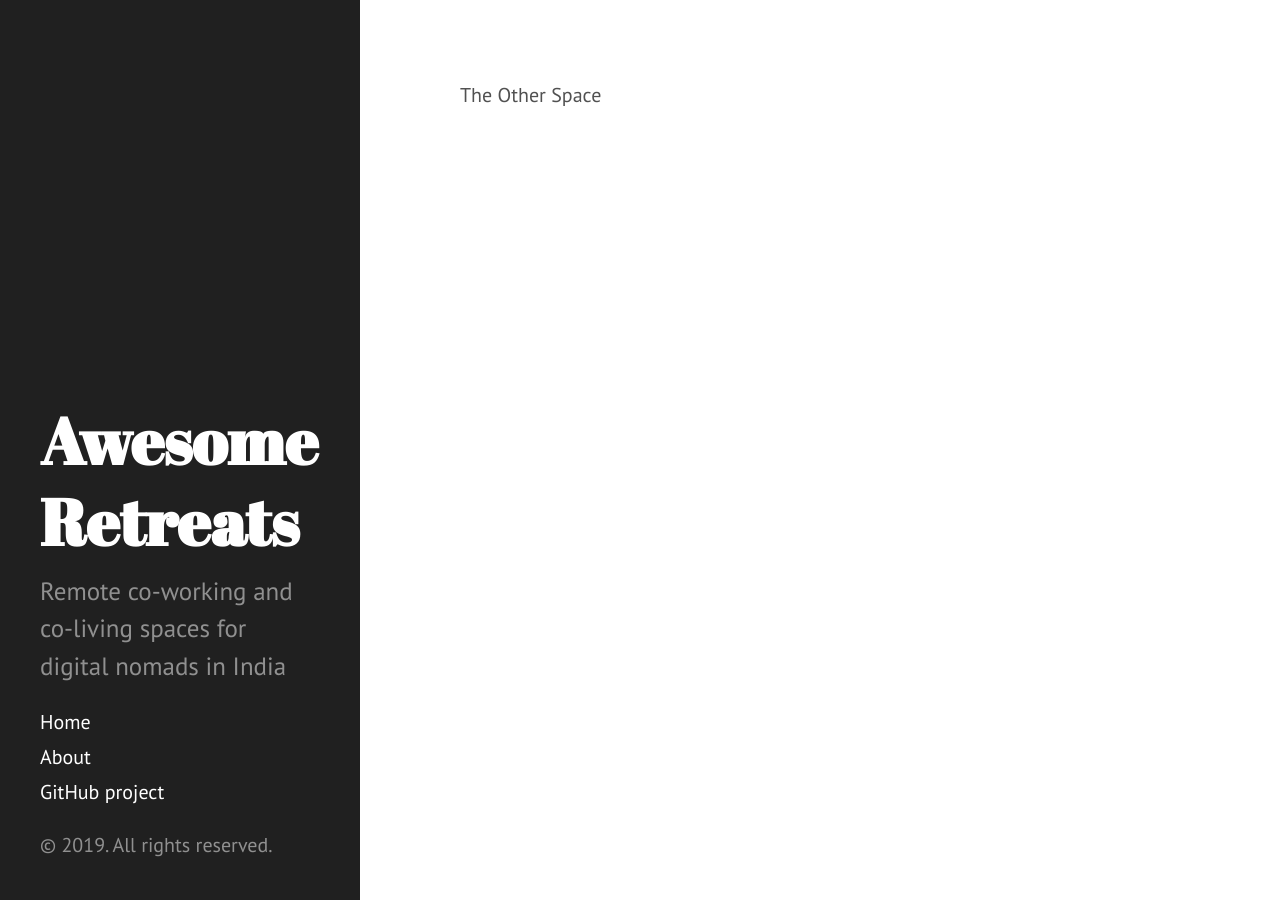
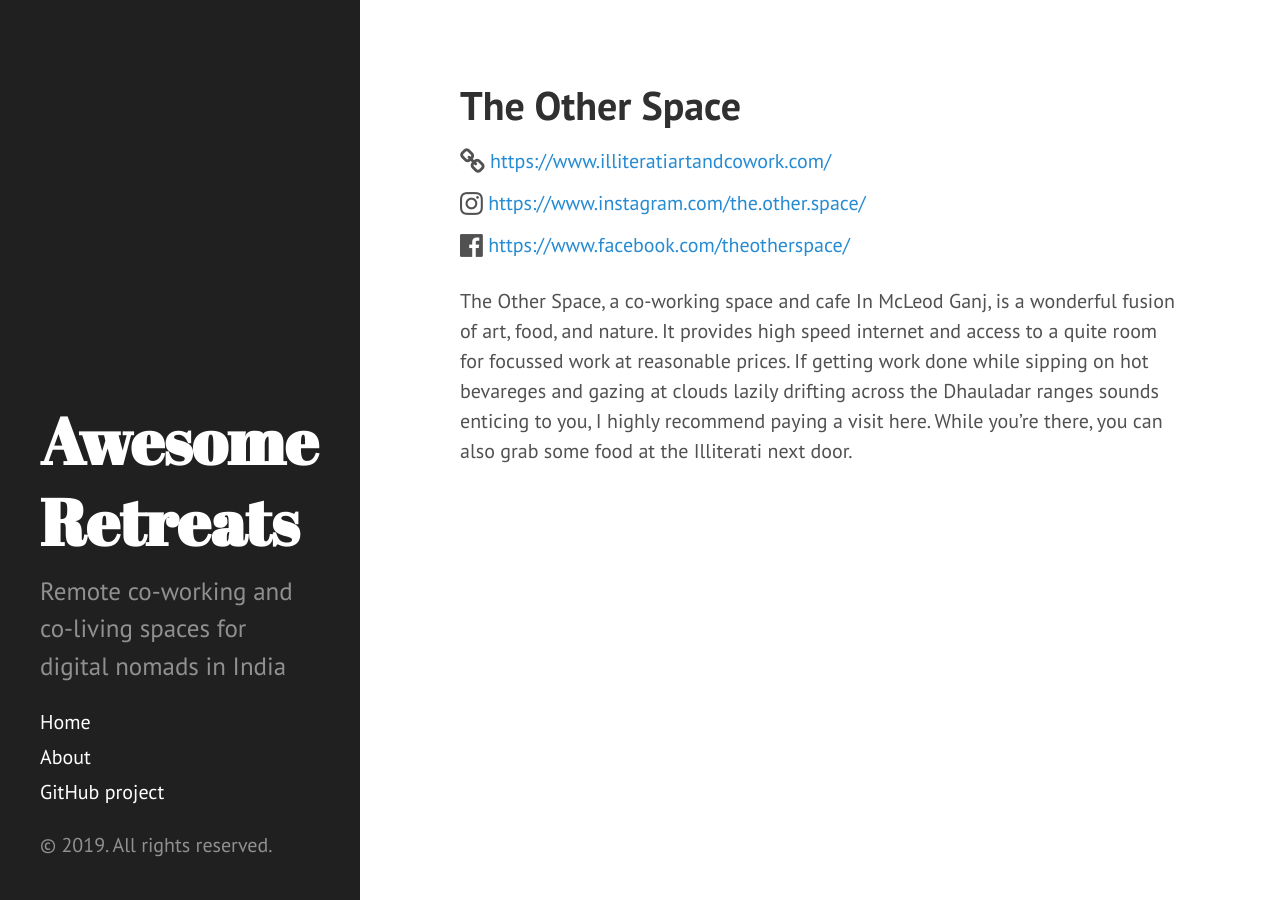
Before and after one commit to mb-14/awesome-retreats, a Jekyll site: the page built from _retreats/the_other_space.md, in a window 1280 px wide. Built offline with Jekyll 4.4.1, drawn with Linux system fonts in a browser that asks for light colours.

Commit message:
Add info for alt-life and the other space

```diff
--- a/_retreats/the_other_space.md
+++ b/_retreats/the_other_space.md
@@ -1,9 +1,13 @@
 ---
-layout: default
+layout: retreat
 title:  "The Other Space"
 location:
     latitude: 32.231354
     longitude: 76.326806
+links:
+    website: "https://www.illiteratiartandcowork.com/"
+    instagram: "https://www.instagram.com/the.other.space/"
+    facebook: "https://www.facebook.com/theotherspace/"
 ---
 
-The Other Space
+The Other Space, a co-working space and cafe In McLeod Ganj, is a wonderful fusion of art, food, and nature. It provides high speed internet and access to a quite room for focussed work at reasonable prices. If getting work done while sipping on hot bevareges and gazing at clouds lazily drifting across the Dhauladar ranges sounds enticing to you, I highly recommend paying a visit here. While you're there, you can also grab some food at the Illiterati next door.
--- a/docs/feed.xml
+++ b/docs/feed.xml
@@ -1 +1 @@
-<?xml version="1.0" encoding="utf-8"?><feed xmlns="http://www.w3.org/2005/Atom" ><generator uri="https://jekyllrb.com/" version="4.0.0">Jekyll</generator><link href="/awesome-retreats/feed.xml" rel="self" type="application/atom+xml" /><link href="/awesome-retreats/" rel="alternate" type="text/html" /><updated>2019-12-15T04:42:43+05:30</updated><id>/awesome-retreats/feed.xml</id><title type="html">Awesome Retreats</title><subtitle>Remote co-working and co-living spaces for digital nomads in India</subtitle><author><name>Miroojin Bakshi</name></author></feed>
+<?xml version="1.0" encoding="utf-8"?><feed xmlns="http://www.w3.org/2005/Atom" ><generator uri="https://jekyllrb.com/" version="4.0.0">Jekyll</generator><link href="/awesome-retreats/feed.xml" rel="self" type="application/atom+xml" /><link href="/awesome-retreats/" rel="alternate" type="text/html" /><updated>2019-12-16T12:38:19+05:30</updated><id>/awesome-retreats/feed.xml</id><title type="html">Awesome Retreats</title><subtitle>Remote co-working and co-living spaces for digital nomads in India</subtitle><author><name>Miroojin Bakshi</name></author></feed>
--- a/docs/index.html
+++ b/docs/index.html
@@ -248,10 +248,10 @@
 
 
     <div class="content container">
-      <div id="7e6d418f-f613-4940-9c6c-ecc4abaaeeb8" style="width:100%;height:700px;"></div>
+      <div id="0bccd60c-dfa0-4e61-beba-b08ad480c325" style="width:100%;height:700px;"></div>
 <script type="text/javascript">
   jekyllMaps.register(
-    '7e6d418f-f613-4940-9c6c-ecc4abaaeeb8',
+    '0bccd60c-dfa0-4e61-beba-b08ad480c325',
     [{"latitude":32.24966,"longitude":76.328267,"title":"Alt Life - Dharamkot","icon":null,"url":"/retreats/alt_life_dharamkot.html","url_text":null,"image":"","popup_html":""},{"latitude":32.039486,"longitude":76.723324,"title":"Bir nest","icon":null,"url":"/retreats/bir_nest.html","url_text":null,"image":"","popup_html":""},{"latitude":32.198637,"longitude":76.366951,"title":"Ghoomakad","icon":null,"url":"/retreats/ghoomakad.html","url_text":null,"image":"","popup_html":""},{"latitude":32.231354,"longitude":76.326806,"title":"The Other Space","icon":null,"url":"/retreats/the_other_space.html","url_text":null,"image":"","popup_html":""}],
     {"baseUrl":"/awesome-retreats","useCluster":true,"showMarker":true,"showMarkerPopup":true,"markerIcon":null,"customZoom":10}
   );
--- a/docs/retreats/alt_life_dharamkot.html
+++ b/docs/retreats/alt_life_dharamkot.html
@@ -78,7 +78,7 @@
 
 
     <div class="content container">
-      <p>Alt Life - Dharamkot</p>
+      <p>The Alt Life Hostel in Dharamkot offers shared &amp; private accomodation, a cafe and a co-working space.</p>
 
     </div>
 
```
Also changed, not shown: _retreats/alt_life_dharamkot.md (+5 -1 lines), docs/retreats/the_other_space.html (+23 -1 lines).
